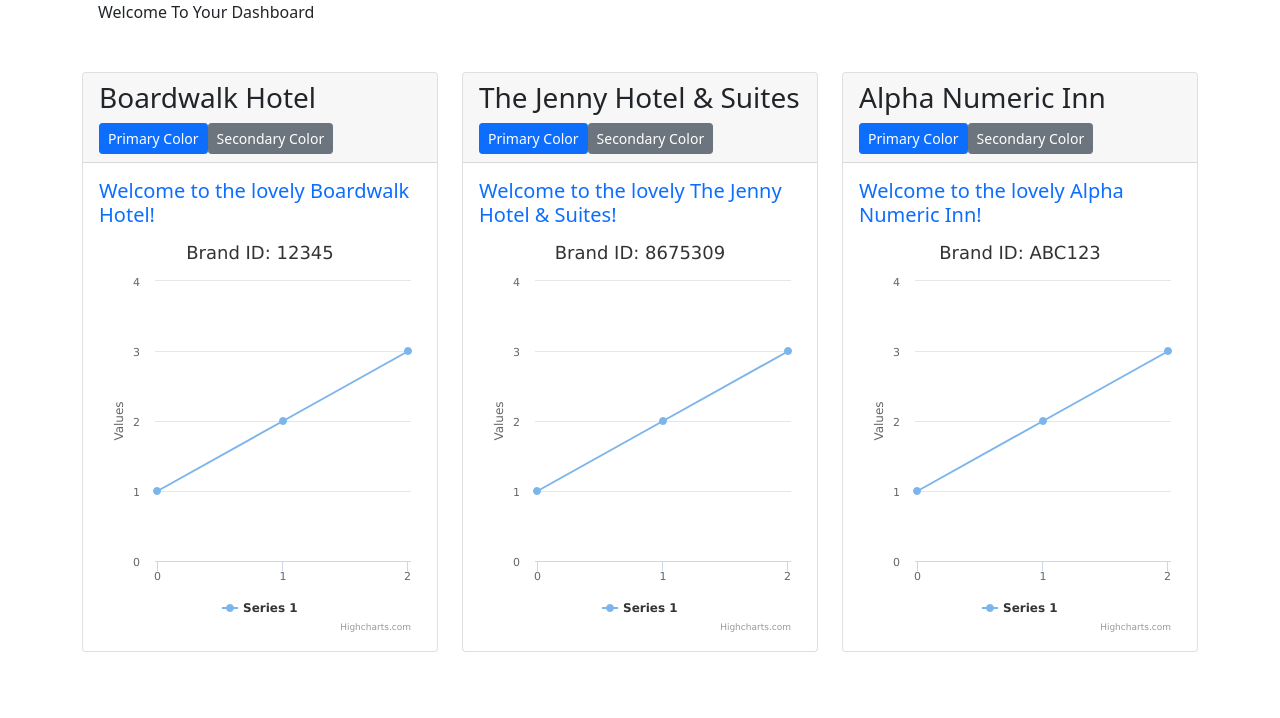
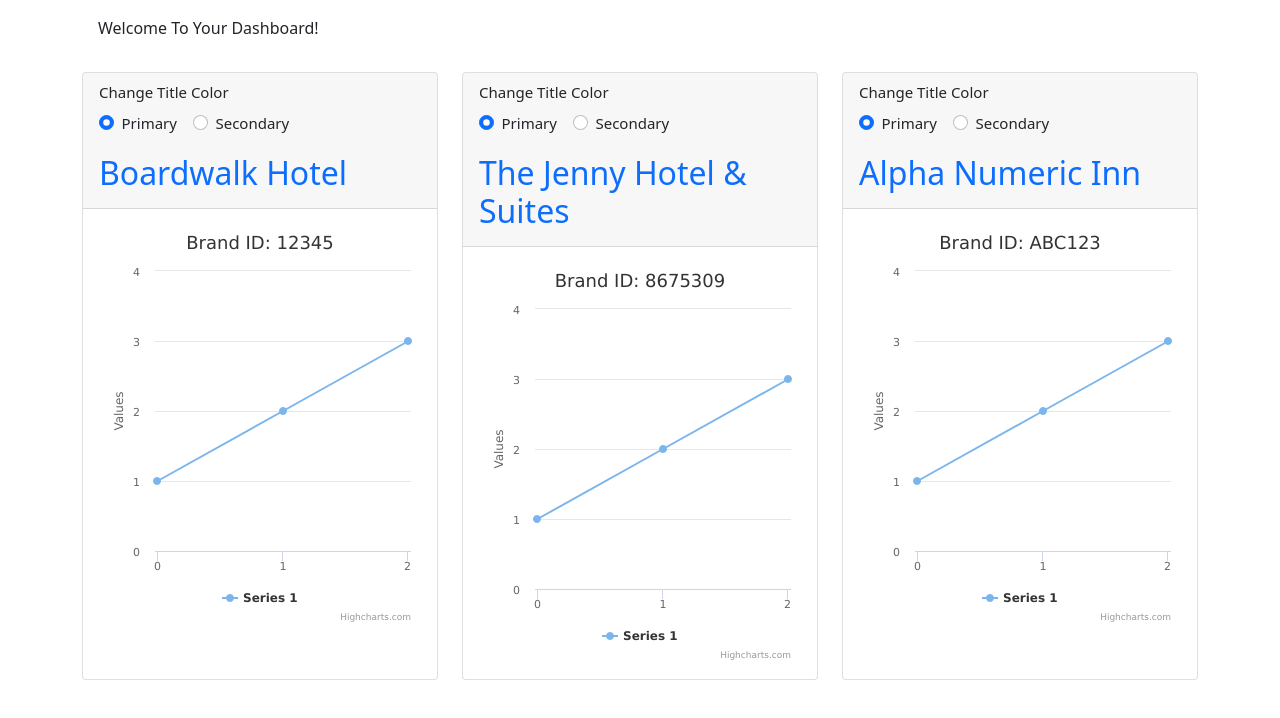
Before and after one commit to ulaura/refactor, a React (Create React App) app: page / in a window 1280 px wide. Shown: the top 718 px of the page. Built offline with nearby package versions, Linux system fonts and the light colour scheme; the HTML template or start-up script is replaced by a standard one.

Commit message:
feat(css): more css changes

```diff
--- a/src/App.js
+++ b/src/App.js
@@ -30,7 +30,7 @@ function App() {
 
   return (
     <Container>
-      <p className="header">Welcome To Your Dashboard</p>
+      <p className="header">Welcome To Your Dashboard!</p>
       <Row>
         {hotels.map(hotel => (
           <HotelCard
--- a/src/HotelCard.jsx
+++ b/src/HotelCard.jsx
@@ -1,6 +1,7 @@
 import Button from 'react-bootstrap/Button'
 import Col from 'react-bootstrap/Col'
 import Card from 'react-bootstrap/Card'
+import Form from 'react-bootstrap/Form'
 import Highcharts from 'highcharts'
 import HighchartsReact from 'highcharts-react-official'
 import React, { useState } from 'react'
@@ -55,12 +56,29 @@ const HotelCard = ({hotelName, hotelBrandId, id}) => {
       <Col sm={12} md={6} lg={4}>
         <Card className="hotelCard">
           <Card.Header>
-            <h3>{hotelName}</h3>
-            <Button size='sm' variant='primary' onClick={() => changeHotelColorPrimary(id)}>Primary Color</Button>
-            <Button size='sm' variant='secondary' onClick={() => changeHotelColorSecondary(id)}>Secondary Color</Button>
+            <Form className="form">
+              <Form.Label className="formLabel">Change Title Color</Form.Label>
+              <Form.Check
+                inline
+                defaultChecked
+                label="Primary"
+                name="group1"
+                type="radio"
+                id={`inline-radio-1`}
+                onChange={() => changeHotelColorPrimary(id)}
+              />
+              <Form.Check
+                inline
+                label="Secondary"
+                name="group1"
+                type="radio"
+                id={`inline-radio-2`}
+                onChange={() => changeHotelColorSecondary(id)}
+              />
+            </Form>
+            <h2 className={hotelColor[id].color}>{hotelName}</h2>
           </Card.Header>
-          <Card.Body className={hotelColor[id].color}>
-            <Card.Title>Welcome to the lovely {hotelName}!</Card.Title>
+          <Card.Body >
             <HighchartsReact
               highcharts={Highcharts}
               options={options}
--- a/src/index.css
+++ b/src/index.css
@@ -12,11 +12,29 @@ code {
     monospace;
 }
 
+.container {
+  margin-top: 1rem;
+}
+
 .header {
-  padding-bottom: 2rem;
+  padding-bottom: 1rem;
   padding-left: 1rem;
 }
 
 .hotelCard {
   min-height: 100%;
 }
+
+.primaryButton {
+  margin-right: 1rem;
+}
+
+.form {
+  font-size: 15px;
+  margin-bottom: 1rem;
+}
+
+.formLabel {
+  display: block;
+  margin-bottom: 2rem;
+}
```
